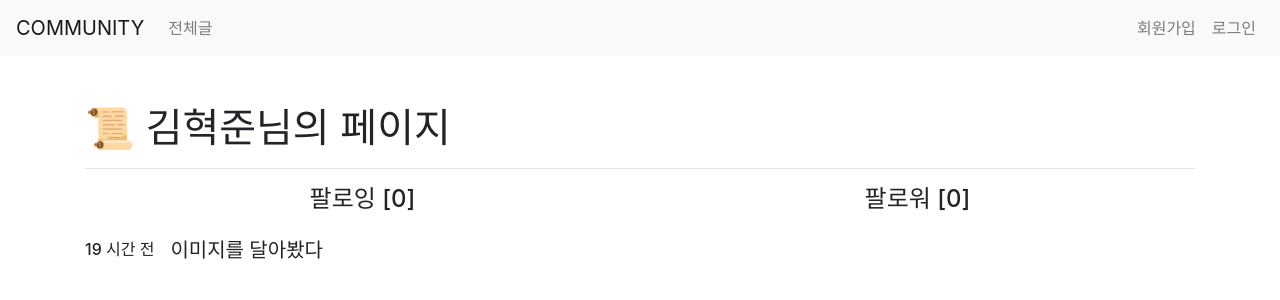
After one commit to mandaringit/basic-community, a Django app: page /accounts/1/ in a window 1280 px wide. The commit adds this page. Shown: the top 300 px of the page. Run offline with Django 3.2, Linux system fonts and the light colour scheme; data comes from the database, SQL or seed files in the repository; some libraries are stand-ins or nearby versions.

Commit message:
기본적인 유저 페이지 생성 및 연결

```diff
--- /dev/null
+++ b/accounts/templates/accounts/user_page.html
@@ -0,0 +1,20 @@
+{% extends 'base.html' %}
+{% load humanize%}
+{% block body %}
+<div class="container my-5">
+  <h1>📜 {{search_user.username}}님의 페이지</h1>
+  <hr>
+  <div class="d-flex justify-content-around">
+    <h4>팔로잉 [{{search_user.followings.count}}]</h4>
+    <h4>팔로워 [{{search_user.followers|length}}]</h4>
+  </div>
+  <div class="my-3">
+    {% for post in search_user.post_set.all %}
+    <div class="d-flex align-items-center">
+      <h6 class="mr-3">{{post.created_at|naturaltime}}</h6>
+      <h5>{{post.title}}</h5>
+    </div>
+    {% endfor %}
+  </div>
+</div>
+{% endblock %}
--- a/accounts/urls.py
+++ b/accounts/urls.py
@@ -7,4 +7,5 @@ urlpatterns = [
     path('signup/', views.signup, name='signup'),
     path('login/', views.login, name='login'),
     path('logout/', views.logout, name='logout'),
+    path('<int:user_id>/', views.user_page, name="user_page"),
 ]
--- a/accounts/views.py
+++ b/accounts/views.py
@@ -1,9 +1,10 @@
-from django.shortcuts import render, redirect
+from django.shortcuts import render, redirect, get_object_or_404
 from django.contrib.auth.forms import AuthenticationForm
 from django.contrib.auth import login as auth_login
 from django.contrib.auth import logout as auth_logout
 from django.contrib.auth.decorators import login_required
 from .forms import CustomUserCreationForm
+from .models import User
 # Create your views here.
 
 
@@ -47,3 +48,9 @@ def login(req):
 def logout(req):
     auth_logout(req)
     return redirect('posts:index')
+
+
+def user_page(req, user_id):
+    search_user = get_object_or_404(User, id=user_id)
+
+    return render(req, 'accounts/user_page.html', {'search_user': search_user})
--- a/posts/templates/posts/detail.html
+++ b/posts/templates/posts/detail.html
@@ -17,7 +17,8 @@
     {%endif%}
   </div>
   <div class="d-flex">
-    <h6 class="m-0 mr-3">👤 {{post.user.username}}</h6>
+    <h6 class="m-0 mr-3">👤 <a href="{% url 'accounts:user_page' post.user.id%}"
+        style="text-decoration: none;">{{post.user.username}}</a></h6>
     <h6 class="text-muted m-0 mr-3">📅 {{post.created_at}}</h6>
     <h6 class="text-primary m-0 mr-3">👍{{post.like_users.count}}</h6>
   </div>
--- a/posts/templates/posts/index.html
+++ b/posts/templates/posts/index.html
@@ -25,7 +25,8 @@
             </a>
           </div>
           <div class="card-footer d-flex justify-content-between">
-            <small class="text-muted">👤 {{post.user.username}}</small>
+            <small class="text-muted">👤 <a href="{% url 'accounts:user_page' post.user.id%}"
+                style="text-decoration: none;">{{post.user.username}}</a></small>
             <small class="text-muted">👍 {{post.like_users.count}}</small>
             <small class="text-muted">⌛ {{post.created_at|naturaltime}}</small>
           </div>
```
